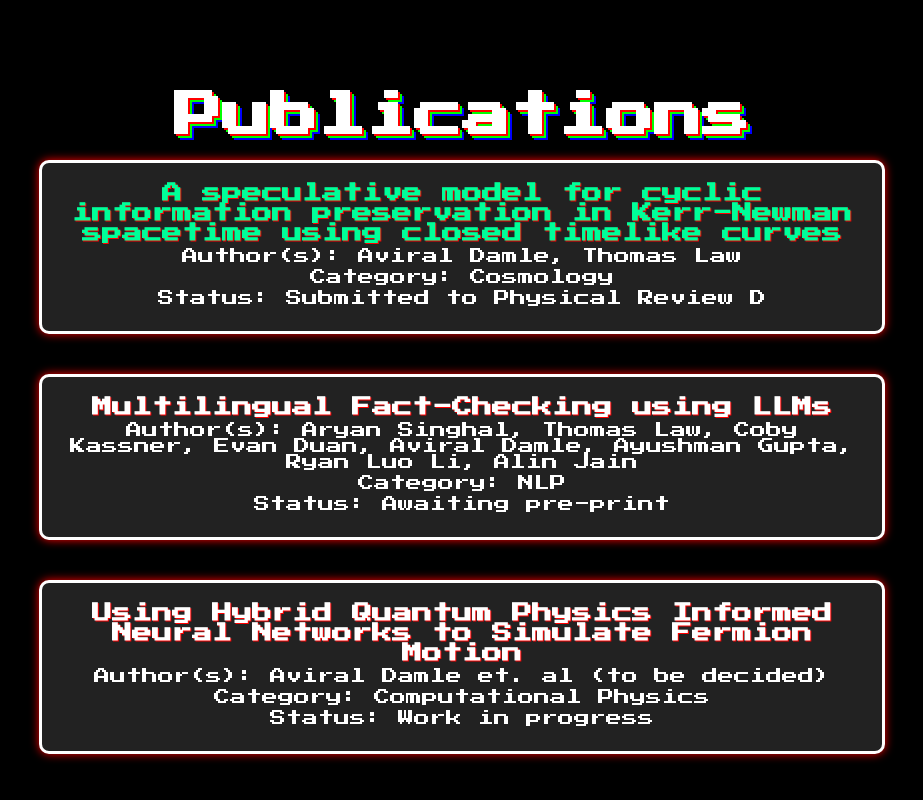
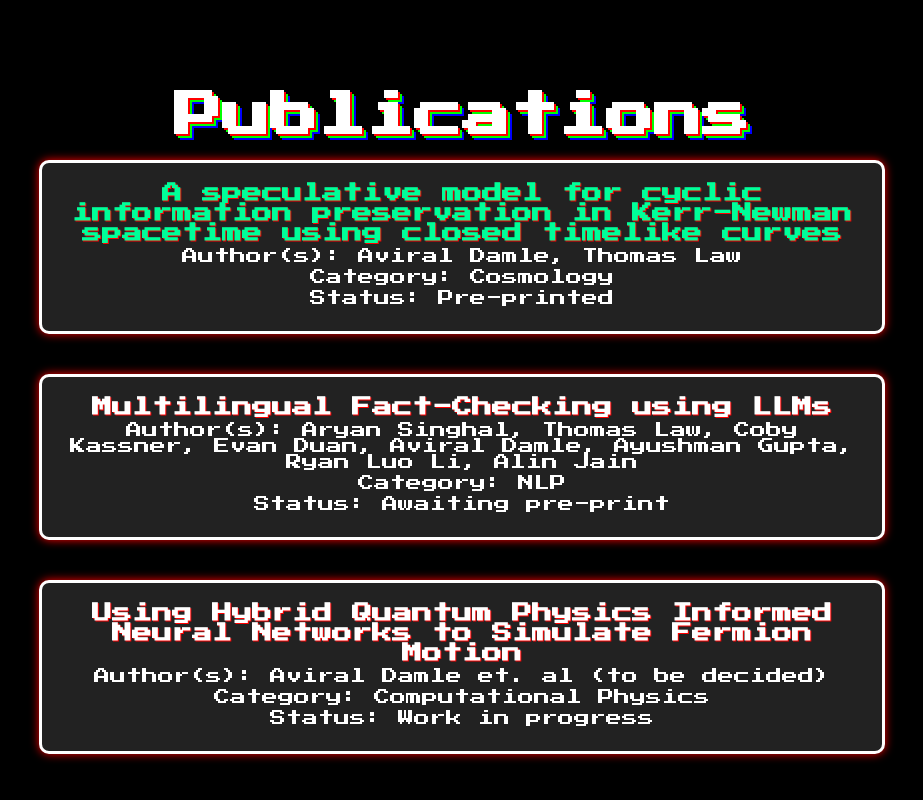
Before and after one commit to HarryPotter12352/harrypotter12352.github.io, a React (Create React App) app: page / in a window 1280 px wide. Shown: the part 2388-3188 px from the top of the page, without its empty margins (178-1101 px from the left). Built offline with nearby package versions, Linux system fonts and the light colour scheme.

Commit message:
Fixed links

```diff
--- a/src/Publications.js
+++ b/src/Publications.js
@@ -81,7 +81,7 @@
               Category: Cosmology
             </PublicationDetails>
             <PublicationDetails>
-              Status: Submitted to Physical Review D
+              Status: Pre-printed
             </PublicationDetails>
           </div>
         </PublicationCard>
```
